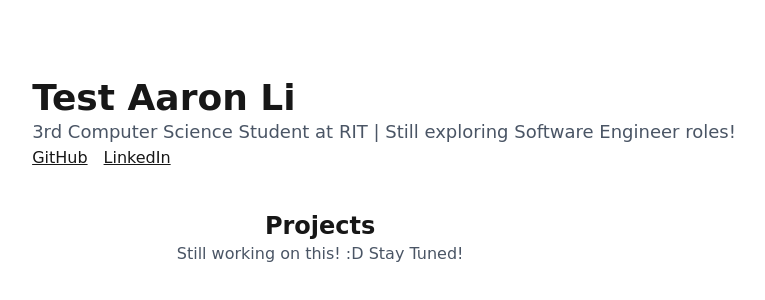
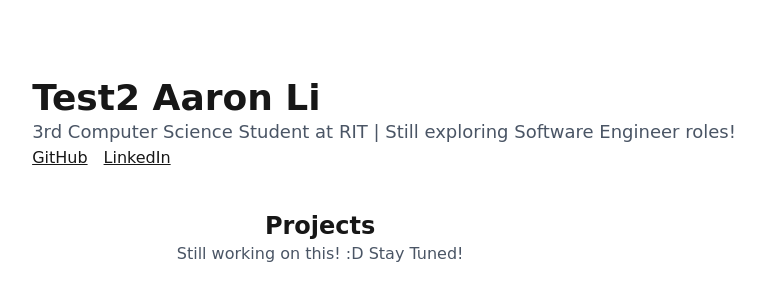
Before and after one commit to AAzurez/PersonalWebsite, a Next.js app: page / in a window 1280 px wide. Shown: the part 228-528 px from the top of the page, without its empty margins (256-1021 px from the left). Built offline with nearby package versions, Linux system fonts and the light colour scheme.

Commit message:
deploy test

```diff
--- a/app/page.tsx
+++ b/app/page.tsx
@@ -2,7 +2,7 @@
   return (
     <main className="flex flex-col items-center justify-center min-h-screen gap-6">
       <div style={{ fontFamily: '"Comic Sans MS", "Comic Sans", cursive' }}>
-        <h1 className="text-4xl font-bold">Test Aaron Li</h1>
+        <h1 className="text-4xl font-bold">Test2 Aaron Li</h1>
 
 
       <p className="text-lg text-gray-600">
```
